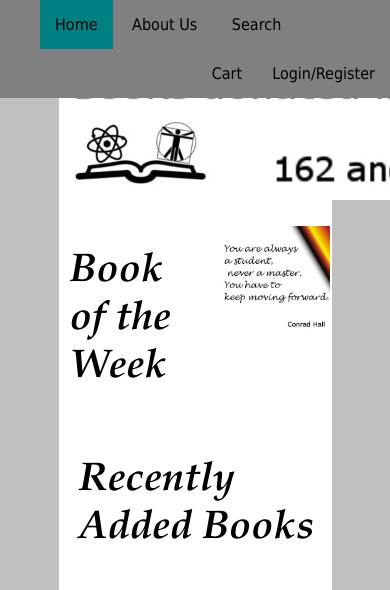
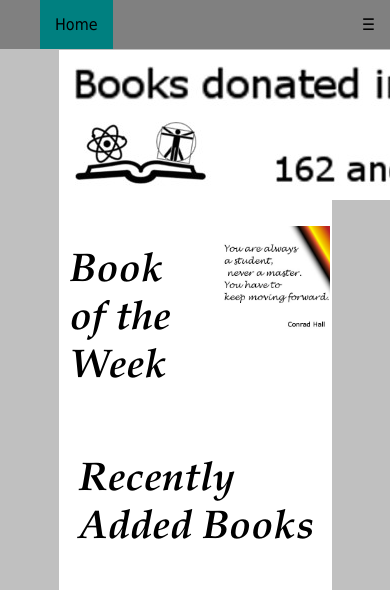
Before and after one commit to Ka-Ma/ICT286, a PHP site: page /home.html in a window 390 px wide; the page is wider, and only the part inside the window is pictured. Shown: the top 590 px of that part. Run offline with PHP 8.4, Linux system fonts and the light colour scheme; data that the repository does not hold is empty.

Commit message:
added collapsible navbar to webpage

```diff
--- a/css/home.css
+++ b/css/home.css
@@ -52,6 +52,36 @@ div.navigation li a:hover {
 
 .active {
  background-color: teal;
+}
+
+/* stuff for small screen */
+div.navigation li.icon {
+ display: none;
+}
+
+@media screen and (max-width:680px) {
+  div.navigation li:not(:first-child) {display: none;}
+  div.navigation li.icon {
+    float: right;
+    display: inline-block;
+  }
+}
+
+@media screen and (max-width:680px) {
+  div.navigation.responsive ul {position: relative;}
+  div.navigation.responsive ul li.icon {
+    position: absolute;
+    right: 0;
+    top: 0;
+  }
+  div.navigation.responsive ul li {
+    float: none;
+    display: inline;
+  }
+  div.navigation.responsive ul li a {
+    display: block;
+    text-align: left;
+  }
 }
 
 /*footer*/
--- a/home.html
+++ b/home.html
@@ -23,31 +23,33 @@
 	    <a id="home" class="active" href="javascript:loadPage('home-page')">Home</a>
 	  </li>
 	  <li>
-	    <a id="aboutUs" href="javascript:loadPage('aboutUs-page')">About Us</a>
+	    <a id="aboutUs" href="javascript:loadPage('aboutUs-page');expandNav()">About Us</a>
 	  </li>
 	  <li>
-	    <a id="search"  href="javascript:loadPage('search-page')">Search</a>
+	    <a id="search"  href="javascript:loadPage('search-page');expandNav()">Search</a>
 	  </li>
 	  <li>
-	    <a id="tradeIn" style="display: none" href="javascript:loadPage('tradeIn-page')">Trade-In Request</a>
+	    <a id="tradeIn" style="display: none" href="javascript:loadPage('tradeIn-page');expandNav()">Trade-In Request</a>
 	  </li>
 	  <li>
-	    <a id="AED" style="display: none" href="javascript:loadPage('AED-page')">Add/Edit/Delete Books</a>
+	    <a id="AED" style="display: none" href="javascript:loadPage('AED-page');expandNav()">Add/Edit/Delete Books</a>
 	  </li>
 	  <li>
-		<a id="sitemap" style="display: none" href="javascript:loadPage('sitemap-page')">Sitemap</a>
+		<a id="sitemap" style="display: none" href="javascript:loadPage('sitemap-page');expandNav()">Sitemap</a>
 	  </li>
 	  <li style="float: right">
 	    <a id="LO" style="display: none" href="">Logout</a> <!-- need to add this ability -->
 	  </li>
 	  <li style="float: right">
-	    <a id="LIR"  href="javascript:loadPage('LIR-page')">Login/Register</a>
+	    <a id="LIR"  href="javascript:loadPage('LIR-page');expandNav()">Login/Register</a>
 	  </li>
 	  <li style="float: right">
-	    <a id="account" style="display: none" href="javascript:loadPage('account-page')">Account</a>
+	    <a id="account" style="display: none" href="javascript:loadPage('account-page');expandNav()">Account</a>
 	  </li>
 	  <li style="float: right">
-	    <a id="cart"  href="javascript:loadPage('cart-page')" onclick = "javascript:displayCart()">Cart</a>
+	    <a id="cart"  href="javascript:loadPage('cart-page')" onclick = "javascript:displayCart();expandNav()">Cart</a>
+	  </li>
+	  <li class="icon"><a href="javascript:void(0);" onclick="expandNav()">&#9776;</a>
 	  </li>
 	</ul>
   </div>
@@ -418,7 +420,7 @@
   </div>
 
   <footer>
-	BMM: Books Matters, Mann! | 123 Pretend Street, Pretenderton, WA, 6210 | Ph: 9123 8765 | Email: <a href="'mailto:admin@bmm.com.au'">admin@bmm.com.au</a> | <a href="javascript:displaySitemap()">sitemap</a> | <a href="javascript:loadPage("help-page")">Help</a>
+	BMM: Books Matters, Mann! | 123 Pretend Street, Pretenderton, WA, 6210 | Ph: 9123 8765 | Email: <a href="'mailto:admin@bmm.com.au'">admin@bmm.com.au</a> | <a href="javascript:displaySitemap()">sitemap</a> | <a href="javascript:loadPage('help-page')">Help</a>
   </footer>
 </body>
 </html>
--- a/js/home.js
+++ b/js/home.js
@@ -54,6 +54,16 @@ function updateActive(current) {
 	document.getElementById(oldPgId).removeAttribute("class");
 	curPg.setAttribute("class", "active");
 }
+
+//to make navbar collapsible
+function expandNav() {
+		var x = document.getElementById("navigation");
+		if (x.className === "navigation") {
+			x.className += " responsive";
+		} else {
+			x.className = "navigation";
+		}
+	}
 
 //***** start functions for home page *****
 function showBookOfWk(bookID) {
```
